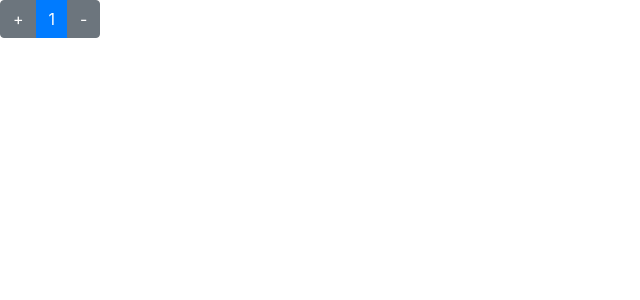
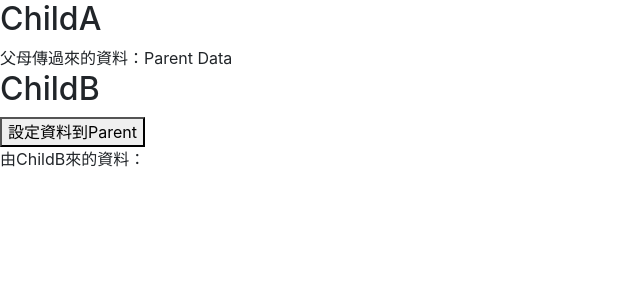
Before and after one commit to karinhsin/React_tutorial, a React (Create React App) app: page / in a window 1280 px wide. Shown: the top 300 px of the page, without its empty margins (0-640 px from the left). Built offline with nearby package versions, Linux system fonts and the light colour scheme.

Commit message:
props-資料傳遞-P到C-C到P

```diff
--- a/src/App.js
+++ b/src/App.js
@@ -1,9 +1,8 @@
-import Counter from './components/Counter'
-
+import Parent from './components/Parent'
 function App() {
   return (
     <>
-      <Counter />
+      <Parent />
     </>
   )
 }
--- /dev/null
+++ b/src/components/ChildA.js
@@ -0,0 +1,12 @@
+import React from 'react'
+
+function ChildA(props) {
+    return (
+        <>
+            <h2>ChildA</h2>
+      父母傳過來的資料：{props.parentData}
+        </>
+    )
+}
+
+export default ChildA
--- /dev/null
+++ b/src/components/ChildB.js
@@ -0,0 +1,20 @@
+import React, { useState } from 'react'
+
+function ChildB(props) {
+    const [childBData, setChildBData] = useState('ChildB Data')
+
+    return (
+        <>
+            <h2>ChildB</h2>
+            <button
+                onClick={() => {
+                    props.setData(childBData)
+                }}
+            >
+                設定資料到Parent
+      </button>
+        </>
+    )
+}
+
+export default ChildB
--- a/src/components/Parent.js
+++ b/src/components/Parent.js
@@ -1,14 +1,18 @@
-import React from 'react'
-import Child from './Child'
+import React, { useState } from 'react'
+import ChildA from './ChildA'
+import ChildB from './ChildB'
 
-//單向資料流 父母傳遞資料給子女
 function Parent() {
+    const [parentData, setParentData] = useState('Parent Data')
+
+    // 為了要給 ChildB 設定資料到 Parent
+    const [data, setData] = useState('')
+
     return (
         <>
-            {/* 在父母元件的render(return)中使用子女元件 */}
-            <Child text="Hello" name="Eddy" />
-            <Child text="{2}" name="{1}" />
-            <Child />
+            <ChildA parentData={parentData} />
+            <ChildB setData={setData} />
+            <p>由ChildB來的資料：{data}</p>
         </>
     )
 }
```
